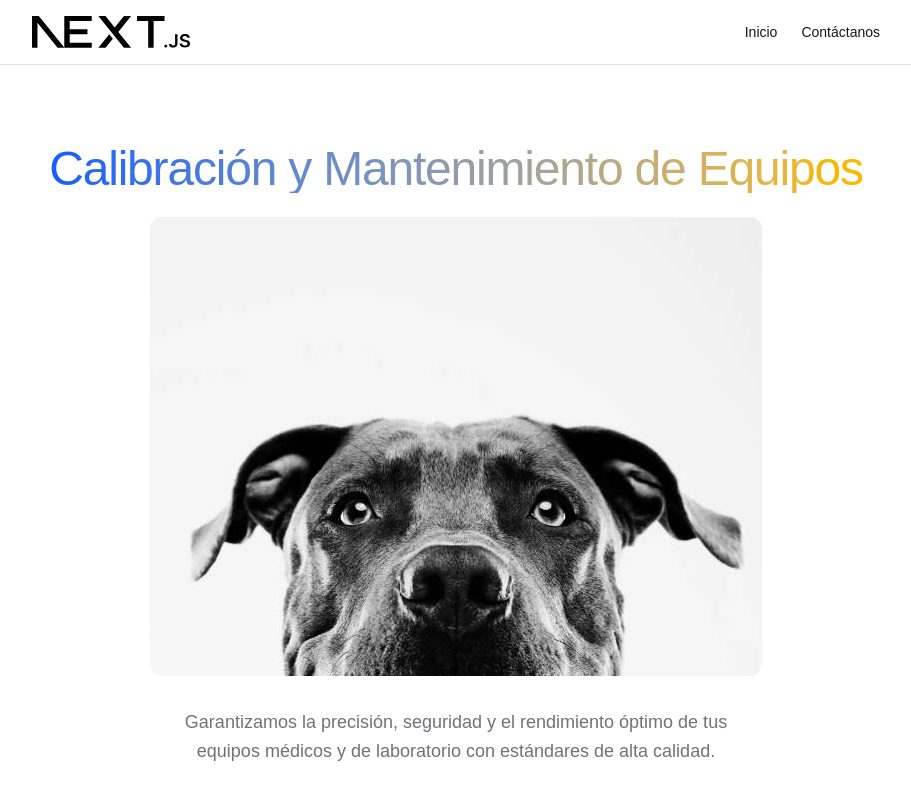
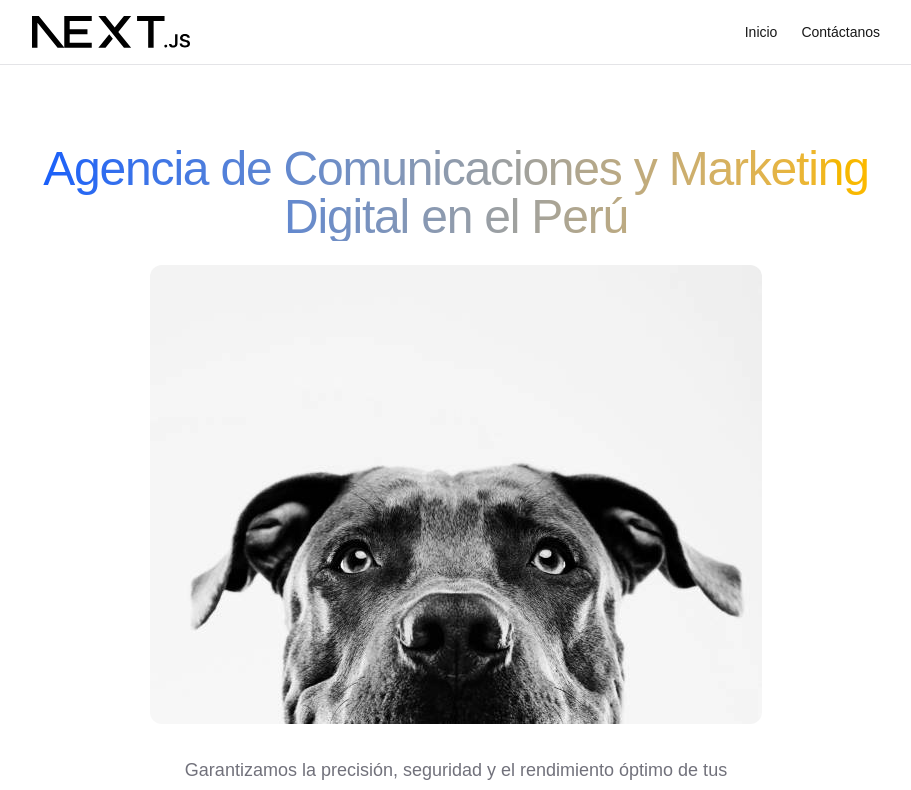
Before and after one commit to bitskoch/ciguena_landing, a Next.js app: page / in a window 1280 px wide. Shown: the top 790 px of the page, without its empty margins (184-1095 px from the left). Built offline with nearby package versions, Linux system fonts and the light colour scheme; a web font is replaced by a local one.

Commit message:
four update

```diff
--- a/app/page.tsx
+++ b/app/page.tsx
@@ -6,7 +6,7 @@ export default function Home() {
   return (
     <div className="flex-1 flex flex-col items-center justify-center max-w-4xl mx-auto px-6 py-20 text-center">
       <h1 className="font-after text-4xl sm:text-5xl tracking-tight mb-6 bg-gradient-to-r from-blue-600 to-amber-400 bg-clip-text text-transparent">
-        Calibración y Mantenimiento de Equipos
+        Agencia de Comunicaciones y Marketing Digital en el Perú
       </h1>
       <Image
         src="/images/dog.jpg"
```
